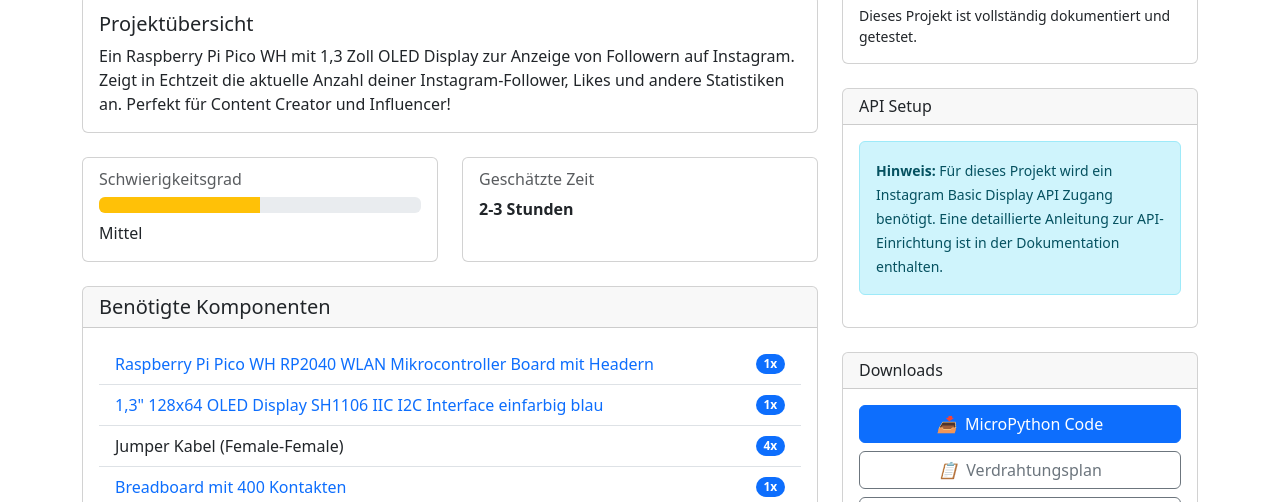
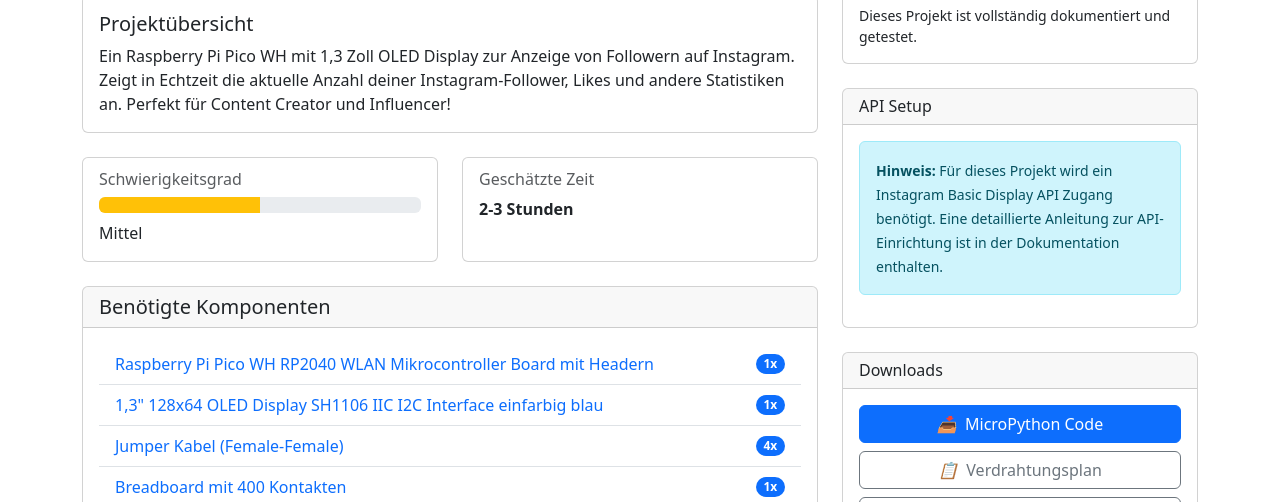
Before and after one commit to tisto/makerberry.de, a plain HTML site: page instagram-follower-counter.html in a window 1280 px wide. Shown: the part 440-942 px from the top of the page. Drawn offline with nearby package versions, Linux system fonts and the light colour scheme.

Commit message:
Add link to jumper cables

```diff
--- a/instagram-follower-counter.html
+++ b/instagram-follower-counter.html
@@ -111,7 +111,7 @@
                   <span class="badge bg-primary rounded-pill">1x</span>
                 </li>
                 <li class="list-group-item d-flex justify-content-between align-items-center">
-                  Jumper Kabel (Female-Female)
+                  <a href="https://www.berrybase.de/40pin-jumper-dupont-kabel-male-female-trennbar/laenge-0-20-m" target="_blank" rel="noopener" class="text-decoration-none">Jumper Kabel (Female-Female)</a>
                   <span class="badge bg-primary rounded-pill">4x</span>
                 </li>
                 <li class="list-group-item d-flex justify-content-between align-items-center">
```
